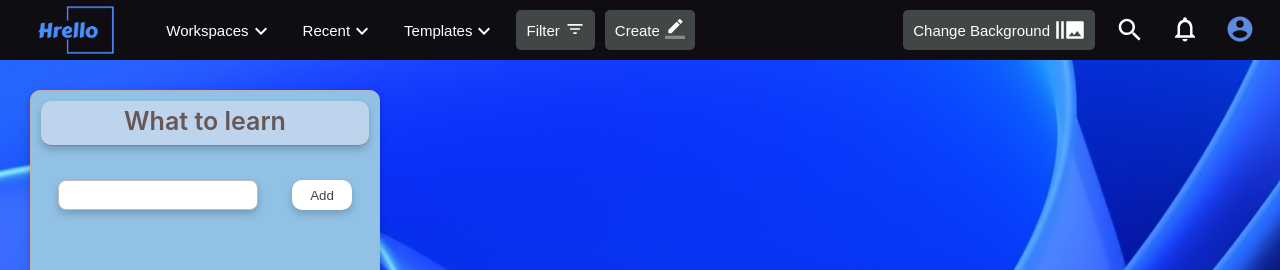
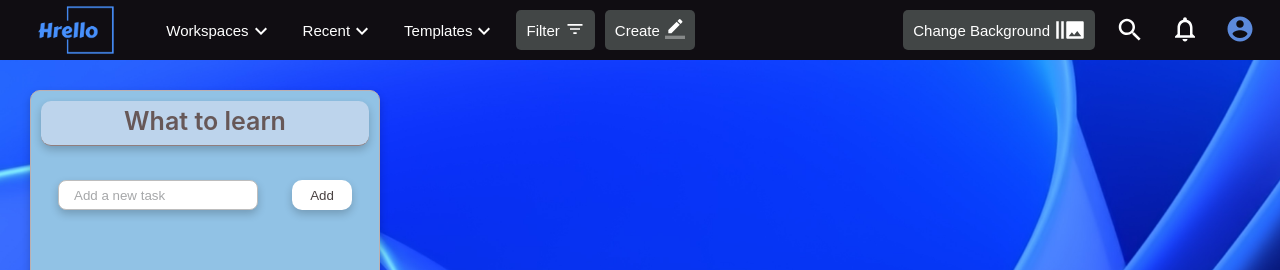
Before and after one commit to liha4ini/todo_it_incubator, a React (Create React App) app: page / in a window 1280 px wide. Shown: the top 270 px of the page. Built offline with nearby package versions, Linux system fonts and the light colour scheme; the HTML template or start-up script is replaced by a standard one.

Commit message:
minor fix

```diff
--- a/src/App.tsx
+++ b/src/App.tsx
@@ -30,10 +30,9 @@ function App() {
     ]
 
     const [tasks, setTasks] = useState<TasksType[]>(initialTasks)
-    const [filterTasks, setFilterTasks] = useState<FilterValuesType>('all')
     const [modalActive, setModalActive] = useState(false)
     const [bgImage, setBgImage] = useState<string>(bg_images[8].image)
-    console.log(bgImage)
+
     useEffect(() => {
         const SavedBG = localStorage.getItem('savedImageBackground')
         if (SavedBG){
@@ -50,36 +49,8 @@ function App() {
         setTasks([newTask, ...tasks])
     }
 
-    const changeFilter = (value: FilterValuesType) => {
-        setFilterTasks(value)
-    }
-
     const changeTaskStatus = (id: string) => {
         setTasks(tasks.map(el => el.id === id ? {...el, isDone: !el.isDone} : el))
-    }
-
-    // const onChangeBackgroundHandler = (imgID: string, bgI: string) => {
-    //     let image = bg_images.filter(img => img.id === imgID)
-        // setBgImage(image[id].image)
-        // const createCss = (id: number, bgI: string) => {
-        //     if (id === activeLinkId) {
-        //         return {
-        //             backgroundImage: `url(${bgI})`,
-        //             backgroundSize: "cover",
-        //             backgroundRepeat: "no-repeat"
-        //         };
-        //     } else return {};
-        // };
-    // }
-
-    let getFilterTasks = tasks;
-
-    if (filterTasks === 'completed') {
-        getFilterTasks = tasks.filter(i => i.isDone)
-    }
-
-    if (filterTasks === 'active') {
-        getFilterTasks = tasks.filter(i => !i.isDone)
     }
 
     return (
@@ -90,7 +61,6 @@ function App() {
             />
             <div className='main_content'
                  style={{
-                     // backgroundImage: `url(${bg_image})`,
                      backgroundImage: `url(${bgImage})`,
                      backgroundRepeat: 'no-repeat',
                      backgroundSize: "cover"
@@ -103,11 +73,9 @@ function App() {
                 />
                 <Todolist
                     title='What to learn'
-                    data={getFilterTasks}
+                    tasks={tasks}
                     deleteTask={deleteTask}
-                    changeFilter={changeFilter}
                     addTask={addTask}
-                    filterTasks={filterTasks}
                     changeTaskStatus={changeTaskStatus}
                 />
             </div>
--- a/src/components/MultiInput/MultiInput.tsx
+++ b/src/components/MultiInput/MultiInput.tsx
@@ -7,11 +7,12 @@ type MultiInputPropsType = {
     setInputValue: (inputValue: string) => void
     inputType?: string
     callBack: () => void
+    placeholder?: string
 }
 
 export const MultiInput: FC<MultiInputPropsType> = (props) => {
 
-    const {inputValue, setInputValue, inputClasses, inputType, callBack, ...restProps} = props
+    const {inputValue, setInputValue, inputClasses, inputType, callBack, placeholder, ...restProps} = props
 
     const onChangeInputValueHandler = (e: ChangeEvent<HTMLInputElement>) => {
         setInputValue(e.currentTarget.value)
@@ -31,6 +32,7 @@ export const MultiInput: FC<MultiInputPropsType> = (props) => {
                 value={inputValue}
                 onChange={onChangeInputValueHandler}
                 onKeyPress={onKeyPressHandler}
+                placeholder={placeholder}
             />
         </div>
     );
--- a/src/components/Todolist/Todolist.tsx
+++ b/src/components/Todolist/Todolist.tsx
@@ -9,12 +9,10 @@ import {MultiInput} from "../MultiInput/MultiInput";
 
 type TodolistPropsType = {
     title: string
-    data: TasksType[]
+    tasks: TasksType[]
     deleteTask: (id: string) => void
-    changeFilter: (value: FilterValuesType) => void
     addTask: (newTitle: string) => void
     changeTaskStatus: (taskId: string, checkedValue: boolean) => void
-    filterTasks: FilterValuesType
 }
 
 export type TasksType = {
@@ -25,10 +23,38 @@ export type TasksType = {
 
 export default function Todolist(props: TodolistPropsType) {
 
-    const {title, data, deleteTask, changeFilter, addTask, changeTaskStatus, filterTasks, ...restProps} = props;
+    const {title, tasks, deleteTask, addTask, changeTaskStatus, ...restProps} = props;
 
     const [inputValue, setInputValue] = useState('')
     const [error, setError] = useState<string | null>(null)
+    const [filterTasks, setFilterTasks] = useState<FilterValuesType>('all')
+
+    const changeFilter = (value: FilterValuesType) => {
+        setFilterTasks(value)
+    }
+
+    // const filteredTasks = () => {
+    //     let getFilterTasks = tasks;
+    //
+    //     if (filterTasks === 'completed') {
+    //         getFilterTasks = tasks.filter(i => i.isDone)
+    //     }
+    //
+    //     if (filterTasks === 'active') {
+    //         getFilterTasks = tasks.filter(i => !i.isDone)
+    //     }
+    //     return getFilterTasks
+    // }
+
+    let getFilterTasks = tasks;
+
+    if (filterTasks === 'completed') {
+        getFilterTasks = tasks.filter(i => i.isDone)
+    }
+
+    if (filterTasks === 'active') {
+        getFilterTasks = tasks.filter(i => !i.isDone)
+    }
 
     const removeTaskHandler = (id: string) => {
         deleteTask(id)
@@ -48,8 +74,7 @@ export default function Todolist(props: TodolistPropsType) {
         addTask(inputValue)
     }
 
-    const todoItems = data.map(i => {
-
+    const todoItems = getFilterTasks.map(i => {
         const changeTaskStatusHandler = (e: ChangeEvent<HTMLInputElement>) => {
             changeTaskStatus(i.id, e.currentTarget.checked)
         }
@@ -94,6 +119,7 @@ export default function Todolist(props: TodolistPropsType) {
                     // inputClasses={error ? 'error' : 'input'}
                     inputClasses={'input'}
                     callBack={onEnterHandler}
+                    placeholder={'Add a new task'}
                 />
                 {/*{error && <div className={'error-message'}>{error}</div>}*/}
                 <MultiButton
```
